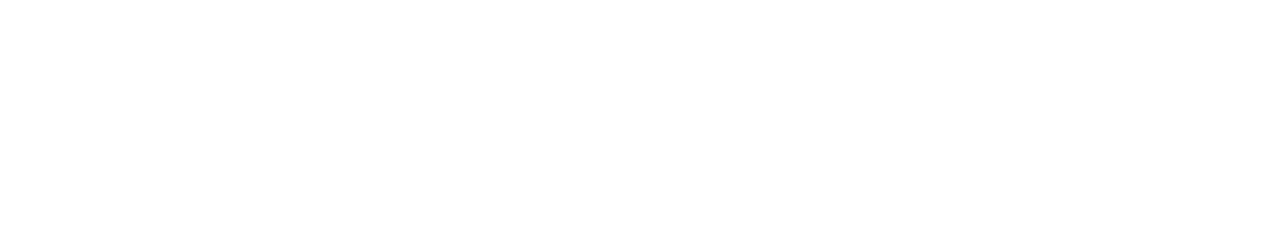
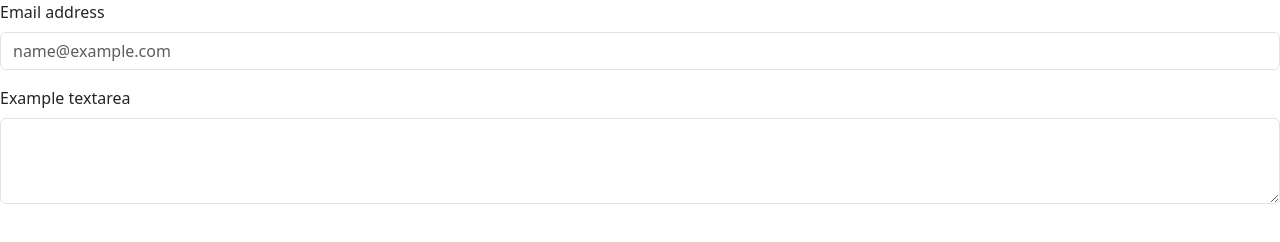
Before and after one commit to Ankita-Biranje/tree-plantation, a plain HTML site: page index.html in a window 1280 px wide. Drawn offline with nearby package versions, Linux system fonts and the light colour scheme.

Commit message:
create login page (#1)
dfghjkl

```diff
--- a/index.html
+++ b/index.html
@@ -4,10 +4,20 @@
     <meta charset="UTF-8">
     <meta name="viewport" content="width=device-width, initial-scale=1.0">
     <link href="https://cdn.jsdelivr.net/npm/bootstrap@5.3.8/dist/css/bootstrap.min.css" rel="stylesheet" integrity="sha384-sRIl4kxILFvY47J16cr9ZwB07vP4J8+LH7qKQnuqkuIAvNWLzeN8tE5YBujZqJLB" crossorigin="anonymous">
-    <script src="https://cdn.jsdelivr.net/npm/bootstrap@5.3.8/dist/js/bootstrap.bundle.min.js" integrity="sha384-FKyoEForCGlyvwx9Hj09JcYn3nv7wiPVlz7YYwJrWVcXK/BmnVDxM+D2scQbITxI" crossorigin="anonymous"></script>
-    <title>Tree plantaion</title>
+
+    <title>Tree Plantation</title>
 </head>
 <body>
 
+    <div class="mb-3">
+  <label for="exampleFormControlInput1" class="form-label">Email address</label>
+  <input type="email" class="form-control" id="exampleFormControlInput1" placeholder="name@example.com">
+</div>
+<div class="mb-3">
+  <label for="exampleFormControlTextarea1" class="form-label">Example textarea</label>
+  <textarea class="form-control" id="exampleFormControlTextarea1" rows="3"></textarea>
+</div>
+
+
 </body>
 </html>
```
